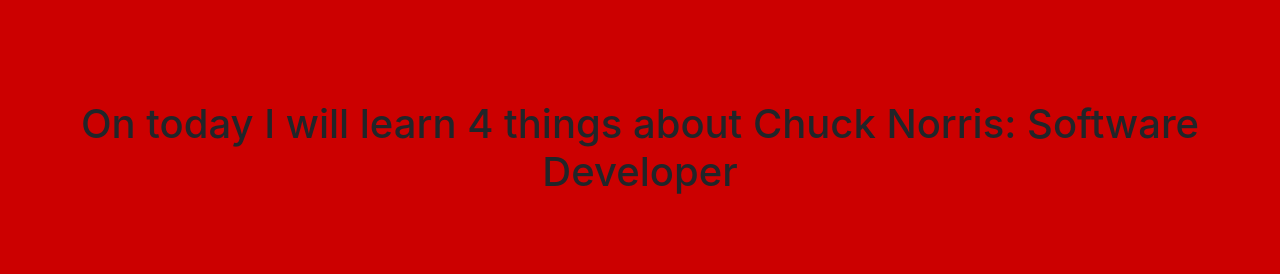
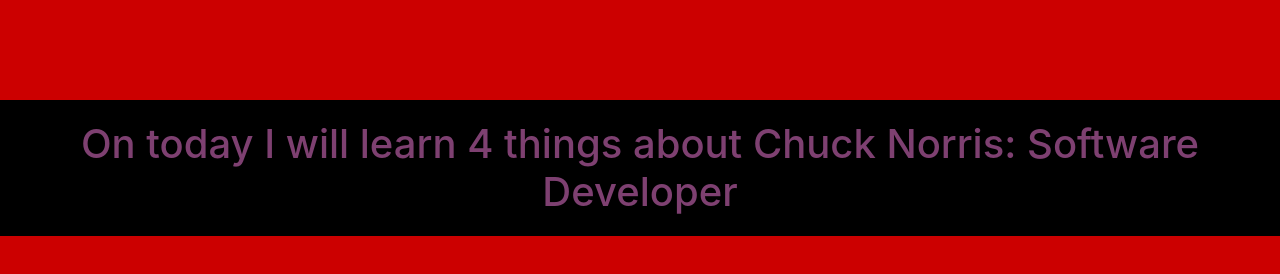
Before and after one commit to ElreyB/chuck-norris-facts, a plain HTML site: page index.html in a window 1280 px wide. Drawn offline with nearby package versions, Linux system fonts and the light colour scheme; no server answers.

Commit message:
add styles to h1

```diff
--- a/style.css
+++ b/style.css
@@ -2,10 +2,15 @@
   position: relative;
   left: 0;
   top: 0;
+}
+
+.carousel-caption,
+h1 {
   color: #7e4071;
 }
 
-.carousel {
+.carousel,
+h1 {
   background-color: black;
 }
 
@@ -13,6 +18,7 @@
   margin: 100px auto;
 }
 
+h1,
 h2 {
   padding: 20px;
 }
```
